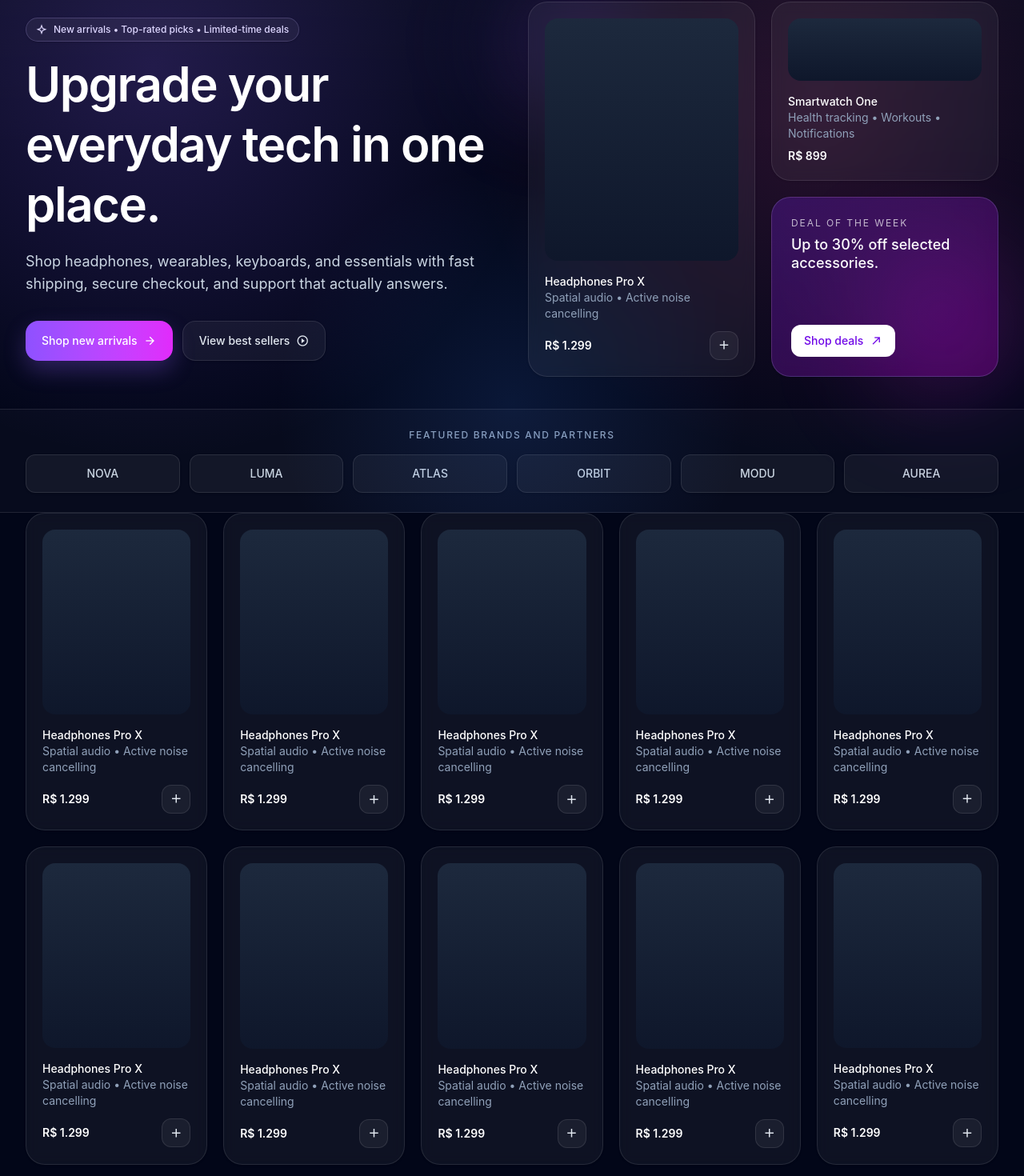
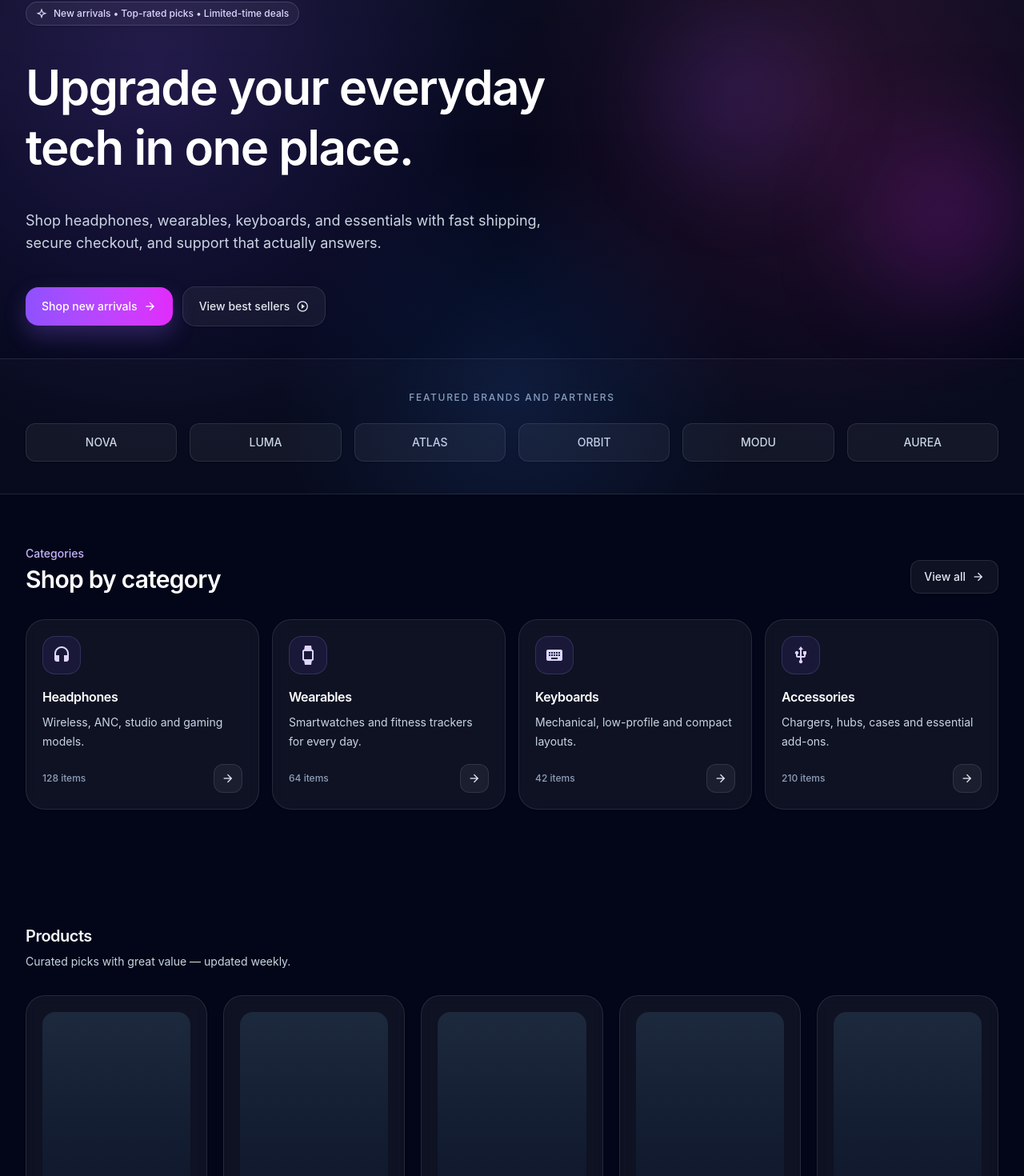
Before and after one commit to Gabriel-Alb/commerce-kit, a Vue app in the folder frontend/: page / in a window 1280 px wide. Shown: the part 103-1573 px from the top of the page at 80% size. Built offline with nearby package versions, Linux system fonts and the light colour scheme.

Commit message:
refactor(ui): componentize categories and product cards

```diff
--- /dev/null
+++ b/frontend/src/components/ui/CategoriesSection.vue
@@ -0,0 +1,149 @@
+<template>
+  <section :id="id" :class="sectionClass">
+    <div :class="headerClass">
+      <div>
+        <p :class="kickerClass">{{ kicker }}</p>
+        <h2 :class="titleClass">{{ title }}</h2>
+      </div>
+
+      <slot name="action">
+        <button
+          v-if="action"
+          type="button"
+          :class="actionBtnClass"
+          @click="$emit('action', action)"
+        >
+          <span>{{ action.label }}</span>
+          <span :class="['mdi text-base', action.icon || 'mdi-arrow-right']" />
+        </button>
+      </slot>
+    </div>
+
+    <div :class="gridClass">
+      <slot
+        name="card"
+        v-for="(category, index) in categories"
+        :key="getKey(category, index)"
+        :category="category"
+        :index="index"
+      >
+        <article :class="cardClass" @click="$emit('select', category)">
+          <div :class="iconWrapClass">
+            <span :class="['mdi text-2xl', category.icon]" />
+          </div>
+
+          <h3 :class="cardTitleClass">
+            {{ category.title }}
+          </h3>
+
+          <p :class="cardDescClass">
+            {{ category.description }}
+          </p>
+
+          <div :class="cardFooterClass">
+            <span :class="itemsTextClass">
+              {{ formatItems(category.items) }}
+            </span>
+
+            <span :class="arrowBtnClass">
+              <span :class="['mdi', cardArrowIcon]" />
+            </span>
+          </div>
+        </article>
+      </slot>
+    </div>
+  </section>
+</template>
+
+<script setup>
+const props = defineProps({
+  id: { type: String, default: "categories" },
+  kicker: { type: String, default: "Categories" },
+  title: { type: String, default: "Shop by category" },
+  action: {
+    type: Object,
+    default: null,
+  },
+  categories: {
+    type: Array,
+    default: () => [],
+  },
+  trackBy: { type: [String, Function], default: "title" },
+  itemsSuffix: { type: String, default: "items" },
+  itemsFormatter: { type: Function, default: null },
+  cardArrowIcon: { type: String, default: "mdi-arrow-right" },
+  sectionClass: {
+    type: [String, Array, Object],
+    default: "mx-auto max-w-7xl px-4 py-16 sm:px-6 lg:px-8",
+  },
+  headerClass: {
+    type: [String, Array, Object],
+    default: "mb-8 flex items-end justify-between gap-4",
+  },
+  kickerClass: {
+    type: [String, Array, Object],
+    default: "text-sm font-medium text-violet-300",
+  },
+  titleClass: {
+    type: [String, Array, Object],
+    default:
+      "mt-1 text-2xl font-semibold tracking-tight text-white sm:text-3xl",
+  },
+  actionBtnClass: {
+    type: [String, Array, Object],
+    default:
+      "hidden items-center gap-2 rounded-xl border border-white/10 bg-white/5 px-4 py-2 text-sm font-medium text-slate-200 shadow-sm transition hover:border-violet-300/20 hover:bg-violet-500/10 hover:text-violet-200 focus:outline-none focus:ring-2 focus:ring-violet-400/30 sm:inline-flex",
+  },
+
+  gridClass: {
+    type: [String, Array, Object],
+    default: "grid gap-4 sm:grid-cols-2 lg:grid-cols-4",
+  },
+  cardClass: {
+    type: [String, Array, Object],
+    default:
+      "group rounded-3xl border border-white/10 bg-white/5 p-5 shadow-sm backdrop-blur transition hover:-translate-y-1 hover:border-violet-300/20 hover:bg-white/[0.07] hover:shadow-md",
+  },
+  iconWrapClass: {
+    type: [String, Array, Object],
+    default:
+      "mb-4 flex h-12 w-12 items-center justify-center rounded-2xl border border-violet-300/15 bg-violet-500/10 text-violet-200",
+  },
+  cardTitleClass: {
+    type: [String, Array, Object],
+    default: "text-base font-semibold tracking-tight text-white",
+  },
+  cardDescClass: {
+    type: [String, Array, Object],
+    default: "mt-2 text-sm leading-6 text-slate-300",
+  },
+  cardFooterClass: {
+    type: [String, Array, Object],
+    default: "mt-4 flex items-center justify-between",
+  },
+  itemsTextClass: {
+    type: [String, Array, Object],
+    default: "text-xs font-medium text-slate-400",
+  },
+  arrowBtnClass: {
+    type: [String, Array, Object],
+    default:
+      "inline-flex h-9 w-9 items-center justify-center rounded-xl border border-white/10 bg-white/5 text-slate-200 transition group-hover:border-violet-400 group-hover:bg-violet-500 group-hover:text-white",
+  },
+});
+
+defineEmits(["action", "select"]);
+
+function getKey(category, index) {
+  if (typeof props.trackBy === "function")
+    return props.trackBy(category, index);
+  const key = props.trackBy;
+  return category?.[key] ?? index;
+}
+
+function formatItems(items) {
+  if (props.itemsFormatter) return props.itemsFormatter(items);
+  const n = Number(items ?? 0);
+  return `${n} ${props.itemsSuffix}`;
+}
+</script>
--- /dev/null
+++ b/frontend/src/components/ui/ProductCard.vue
@@ -0,0 +1,47 @@
+<template>
+  <article
+    class="rounded-3xl border border-white/10 bg-white/5 p-4 shadow-sm backdrop-blur sm:p-5"
+  >
+    <div class="aspect-[4/5] rounded-2xl bg-gradient-to-b from-slate-800 to-slate-900" />
+
+    <div class="mt-4">
+      <p class="text-sm font-medium text-white">{{ product.name }}</p>
+      <p class="text-sm text-slate-400">{{ product.desc }}</p>
+
+      <div class="mt-3 flex items-center justify-between">
+        <span class="text-sm font-semibold text-white">{{ product.price }}</span>
+
+        <button
+          type="button"
+          class="inline-flex h-9 w-9 items-center justify-center rounded-xl border border-white/10 bg-white/5 text-slate-200 transition hover:border-violet-300/20 hover:bg-violet-500/10 hover:text-violet-200 focus:outline-none focus:ring-2 focus:ring-violet-400/30"
+          :aria-label="`Add ${product.name}`"
+          @click="emitAdd"
+        >
+          <span class="mdi mdi-plus text-lg" />
+        </button>
+      </div>
+    </div>
+  </article>
+</template>
+
+<script setup lang="ts">
+export type ProductItem = {
+  id?: string | number
+  name: string
+  desc: string
+  price: string
+  [k: string]: unknown
+}
+
+const props = defineProps<{
+  product: ProductItem
+}>()
+
+const emit = defineEmits<{
+  (e: "add", product: ProductItem): void
+}>()
+
+function emitAdd() {
+  emit("add", props.product)
+}
+</script>
--- a/frontend/src/views/Homeview.vue
+++ b/frontend/src/views/Homeview.vue
@@ -24,31 +24,28 @@
       />
 
       <div
-        class="relative mx-auto grid max-w-7xl items-center gap-10 px-4 py-16 sm:px-6 lg:grid-cols-2 lg:px-8 lg:py-10"
+        class="relative mx-auto grid max-w-7xl items-center gap-10 px-4 py-16 sm:px-6 sm:py-20 lg:grid-cols-[1.35fr_0.65fr] lg:gap-14 lg:px-8 lg:py-10"
       >
-        <!-- Hero text -->
-        <div>
+        <div class="space-y-10">
           <p
-            class="mb-4 inline-flex items-center gap-2 rounded-full border border-violet-300/20 bg-white/5 px-3 py-1 text-xs font-medium text-violet-200 shadow-sm"
+            class="inline-flex items-center gap-2 rounded-full border border-violet-300/20 bg-white/5 px-3 py-1 text-xs font-medium text-violet-200 shadow-sm"
           >
             <span class="mdi mdi-star-four-points-outline text-sm" />
             New arrivals • Top-rated picks • Limited-time deals
           </p>
 
           <h1
-            class="text-4xl font-semibold leading-tight tracking-tight text-white sm:text-5xl lg:text-6xl"
+            class="max-w-3xl text-4xl font-semibold leading-tight tracking-tight text-white sm:text-5xl lg:text-6xl"
           >
             Upgrade your everyday tech in one place.
           </h1>
 
-          <p
-            class="mt-5 max-w-xl text-base leading-7 text-slate-300 sm:text-lg"
-          >
+          <p class="max-w-2xl text-base leading-7 text-slate-300 sm:text-lg">
             Shop headphones, wearables, keyboards, and essentials with fast
             shipping, secure checkout, and support that actually answers.
           </p>
 
-          <div class="mt-8 flex flex-col gap-3 sm:flex-row">
+          <div class="flex flex-col gap-3 sm:flex-row sm:items-center">
             <button
               type="button"
               class="inline-flex items-center justify-center gap-2 rounded-2xl bg-gradient-to-r from-violet-500 to-fuchsia-500 px-5 py-3 text-sm font-medium text-white shadow-[0_12px_28px_rgba(139,92,246,0.28)] transition hover:-translate-y-0.5 hover:from-violet-400 hover:to-fuchsia-400 focus:outline-none focus:ring-2 focus:ring-violet-400/30"
@@ -67,91 +64,27 @@
           </div>
         </div>
 
-        <!-- Hero visual -->
-        <div class="relative">
+        <div class="relative min-h-[220px] sm:min-h-[260px]">
           <div
             class="pointer-events-none absolute -left-6 -top-6 h-24 w-24 rounded-full bg-violet-500/20 blur-3xl sm:-left-8 sm:-top-8 sm:h-32 sm:w-32 lg:h-40 lg:w-40"
           />
           <div
             class="pointer-events-none absolute -bottom-6 -right-6 h-28 w-28 rounded-full bg-fuchsia-500/20 blur-3xl sm:-bottom-8 sm:-right-8 sm:h-40 sm:w-40 lg:h-48 lg:w-48"
           />
-
-          <div class="relative grid gap-4 sm:grid-cols-2 sm:gap-5">
-            <div
-              class="rounded-3xl border border-white/10 bg-white/5 p-4 shadow-sm backdrop-blur sm: sm:p-5"
-            >
-              <div
-                class="aspect-[4/5] rounded-2xl bg-gradient-to-b from-slate-800 to-slate-900"
-              />
-              <div class="mt-4">
-                <p class="text-sm font-medium text-white">Headphones Pro X</p>
-                <p class="text-sm text-slate-400">
-                  Spatial audio • Active noise cancelling
-                </p>
-                <div class="mt-3 flex items-center justify-between">
-                  <span class="text-sm font-semibold text-white">R$ 1.299</span>
-                  <button
-                    type="button"
-                    class="inline-flex h-9 w-9 items-center justify-center rounded-xl border border-white/10 bg-white/5 text-slate-200 transition hover:border-violet-300/20 hover:bg-violet-500/10 hover:text-violet-200 focus:outline-none focus:ring-2 focus:ring-violet-400/30"
-                    aria-label="Add Headphones Pro X"
-                  >
-                    <span class="mdi mdi-plus text-lg" />
-                  </button>
-                </div>
-              </div>
-            </div>
-
-            <!-- COLUNA DIREITA: 2 cards que "somam" a altura do vertical -->
-            <div class="grid gap-4 sm:gap-5 sm:h-full sm:grid-rows-2">
-              <div
-                class="flex h-full flex-col rounded-3xl border border-white/10 bg-white/5 p-4 shadow-sm backdrop-blur sm:p-5"
-              >
-                <div
-                  class="flex-1 rounded-2xl bg-gradient-to-b from-slate-800 to-slate-900"
-                />
-                <div class="mt-4">
-                  <p class="text-sm font-medium text-white">Smartwatch One</p>
-                  <p class="text-sm text-slate-400">
-                    Health tracking • Workouts • Notifications
-                  </p>
-                  <p class="mt-2 text-sm font-semibold text-white">R$ 899</p>
-                </div>
-              </div>
-
-              <div
-                class="flex h-full flex-col justify-between rounded-3xl border border-violet-300/20 bg-gradient-to-br from-violet-600/25 to-fuchsia-600/25 p-5 text-white shadow-sm backdrop-blur sm:p-6"
-              >
-                <div>
-                  <p class="text-xs uppercase tracking-[0.16em] text-white/70">
-                    Deal of the week
-                  </p>
-                  <p class="mt-2 text-lg font-medium leading-tight">
-                    Up to 30% off selected accessories.
-                  </p>
-                </div>
-
-                <button
-                  type="button"
-                  class="mt-4 inline-flex items-center gap-2 self-start rounded-xl bg-white px-4 py-2 text-sm font-medium text-violet-700 transition hover:bg-violet-50 focus:outline-none focus:ring-2 focus:ring-white/30"
-                >
-                  Shop deals
-                  <span class="mdi mdi-arrow-top-right text-base" />
-                </button>
-              </div>
-            </div>
-          </div>
         </div>
       </div>
 
-      <!-- LOGOS / SOCIAL PROOF -->
       <section class="border-y border-white/10 bg-white/[0.02]">
-        <div class="mx-auto max-w-7xl px-4 py-6 sm:px-6 lg:px-8">
+        <div class="mx-auto max-w-7xl px-4 py-10 sm:px-6 lg:px-8">
           <p
-            class="mb-4 text-center text-xs font-medium uppercase tracking-[0.14em] text-slate-400"
+            class="mb-6 text-center text-xs font-medium uppercase tracking-[0.14em] text-slate-400"
           >
             Featured brands and partners
           </p>
-          <div class="grid grid-cols-2 gap-3 sm:grid-cols-3 lg:grid-cols-6">
+
+          <div
+            class="grid grid-cols-2 gap-3 sm:grid-cols-3 sm:gap-4 lg:grid-cols-6"
+          >
             <div
               v-for="brand in brands"
               :key="brand"
@@ -164,35 +97,84 @@
       </section>
     </section>
 
-    <section class="mx-auto w-full max-w-7xl px-4 pb-16 sm:px-6 lg:px-8">
+    <section
+      id="categories"
+      class="mx-auto max-w-7xl px-4 py-16 sm:px-6 lg:px-8"
+    >
+      <div class="mb-8 flex items-end justify-between gap-4">
+        <div>
+          <p class="text-sm font-medium text-violet-300">Categories</p>
+          <h2
+            class="mt-1 text-2xl font-semibold tracking-tight text-white sm:text-3xl"
+          >
+            Shop by category
+          </h2>
+        </div>
+
+        <button
+          type="button"
+          class="hidden items-center gap-2 rounded-xl border border-white/10 bg-white/5 px-4 py-2 text-sm font-medium text-slate-200 shadow-sm transition hover:border-violet-300/20 hover:bg-violet-500/10 hover:text-violet-200 focus:outline-none focus:ring-2 focus:ring-violet-400/30 sm:inline-flex"
+        >
+          View all
+          <span class="mdi mdi-arrow-right text-base" />
+        </button>
+      </div>
+
+      <div class="grid gap-4 sm:grid-cols-2 lg:grid-cols-4">
+        <article
+          v-for="category in categories"
+          :key="category.title"
+          class="group rounded-3xl border border-white/10 bg-white/5 p-5 shadow-sm backdrop-blur transition hover:-translate-y-1 hover:border-violet-300/20 hover:bg-white/[0.07] hover:shadow-md"
+        >
+          <div
+            class="mb-4 flex h-12 w-12 items-center justify-center rounded-2xl border border-violet-300/15 bg-violet-500/10 text-violet-200"
+          >
+            <span :class="['mdi text-2xl', category.icon]" />
+          </div>
+
+          <h3 class="text-base font-semibold tracking-tight text-white">
+            {{ category.title }}
+          </h3>
+          <p class="mt-2 text-sm leading-6 text-slate-300">
+            {{ category.description }}
+          </p>
+
+          <div class="mt-4 flex items-center justify-between">
+            <span class="text-xs font-medium text-slate-400">
+              {{ category.items }} items
+            </span>
+            <span
+              class="inline-flex h-9 w-9 items-center justify-center rounded-xl border border-white/10 bg-white/5 text-slate-200 transition group-hover:border-violet-400 group-hover:bg-violet-500 group-hover:text-white"
+            >
+              <span class="mdi mdi-arrow-right" />
+            </span>
+          </div>
+        </article>
+      </div>
+    </section>
+
+    <section
+      id="produtos"
+      class="mx-auto w-full max-w-7xl px-4 py-16 sm:px-6 sm:py-20 lg:px-8"
+    >
+      <div class="mb-8 space-y-2">
+        <h2 class="text-xl font-semibold tracking-tight text-slate-100">
+          Products
+        </h2>
+        <p class="text-sm text-slate-300">
+          Curated picks with great value — updated weekly.
+        </p>
+      </div>
+
       <div
         class="grid gap-4 sm:gap-5 [grid-template-columns:repeat(auto-fit,minmax(220px,1fr))]"
       >
-        <div
+        <ProductCard
           v-for="(p, idx) in productRow"
-          :key="idx"
-          class="rounded-3xl border border-white/10 bg-white/5 p-4 shadow-sm backdrop-blur sm:p-5"
-        >
-          <div
-            class="aspect-[4/5] rounded-2xl bg-gradient-to-b from-slate-800 to-slate-900"
-          />
-          <div class="mt-4">
-            <p class="text-sm font-medium text-white">{{ p.name }}</p>
-            <p class="text-sm text-slate-400">{{ p.desc }}</p>
-            <div class="mt-3 flex items-center justify-between">
-              <span class="text-sm font-semibold text-white">{{
-                p.price
-              }}</span>
-              <button
-                type="button"
-                class="inline-flex h-9 w-9 items-center justify-center rounded-xl border border-white/10 bg-white/5 text-slate-200 transition hover:border-violet-300/20 hover:bg-violet-500/10 hover:text-violet-200 focus:outline-none focus:ring-2 focus:ring-violet-400/30"
-                :aria-label="`Add ${p.name}`"
-              >
-                <span class="mdi mdi-plus text-lg" />
-              </button>
-            </div>
-          </div>
-        </div>
+          :key="p.id ?? idx"
+          :product="p"
+          @add="onAddProduct"
+        />
       </div>
     </section>
   </AppShell>
@@ -201,6 +183,7 @@
 <script setup>
 import AppHeader from "../components/layout/AppHeader.vue";
 import AppShell from "../components/layout/AppShell.vue";
+import ProductCard from "../components/ui/ProductCard.vue";
 
 const navItems = [
   { label: "Produtos", href: "#produtos" },
@@ -211,7 +194,35 @@ const navItems = [
 
 const brands = ["NOVA", "LUMA", "ATLAS", "ORBIT", "MODU", "AUREA"];
 
-const productRow = Array.from({ length: 12 }).map(() => ({
+const categories = [
+  {
+    title: "Headphones",
+    description: "Wireless, ANC, studio and gaming models.",
+    icon: "mdi-headphones",
+    items: 128,
+  },
+  {
+    title: "Wearables",
+    description: "Smartwatches and fitness trackers for every day.",
+    icon: "mdi-watch-variant",
+    items: 64,
+  },
+  {
+    title: "Keyboards",
+    description: "Mechanical, low-profile and compact layouts.",
+    icon: "mdi-keyboard",
+    items: 42,
+  },
+  {
+    title: "Accessories",
+    description: "Chargers, hubs, cases and essential add-ons.",
+    icon: "mdi-usb",
+    items: 210,
+  },
+];
+
+const productRow = Array.from({ length: 12 }).map((_, i) => ({
+  id: i + 1,
   name: "Headphones Pro X",
   desc: "Spatial audio • Active noise cancelling",
   price: "R$ 1.299",
@@ -258,6 +269,10 @@ function onHeaderAction(action) {
   if (action.ariaLabel === "Carrinho") console.log("abrir carrinho");
   if (action.label === "Entrar") console.log("login");
 }
+
+function onAddProduct(product) {
+  console.log("add product:", product);
+}
 </script>
 
 <style scoped></style>
```
